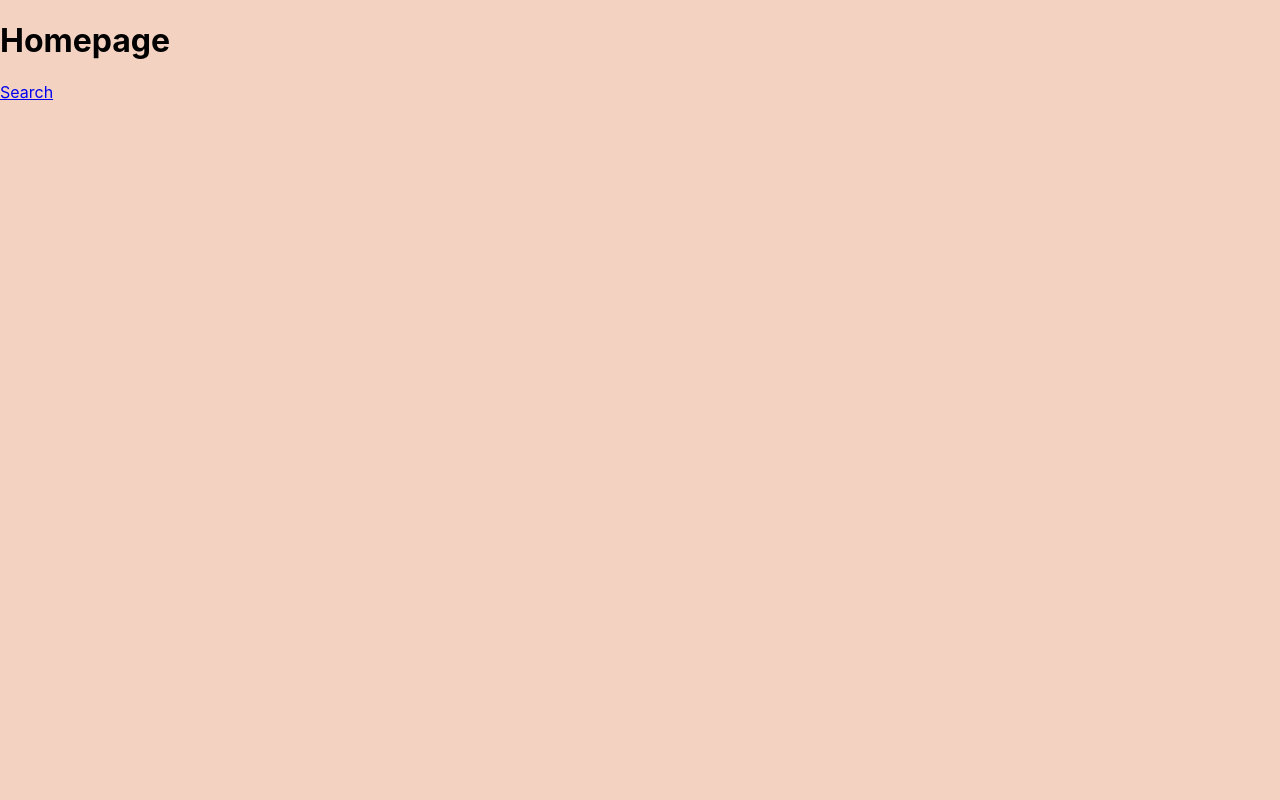
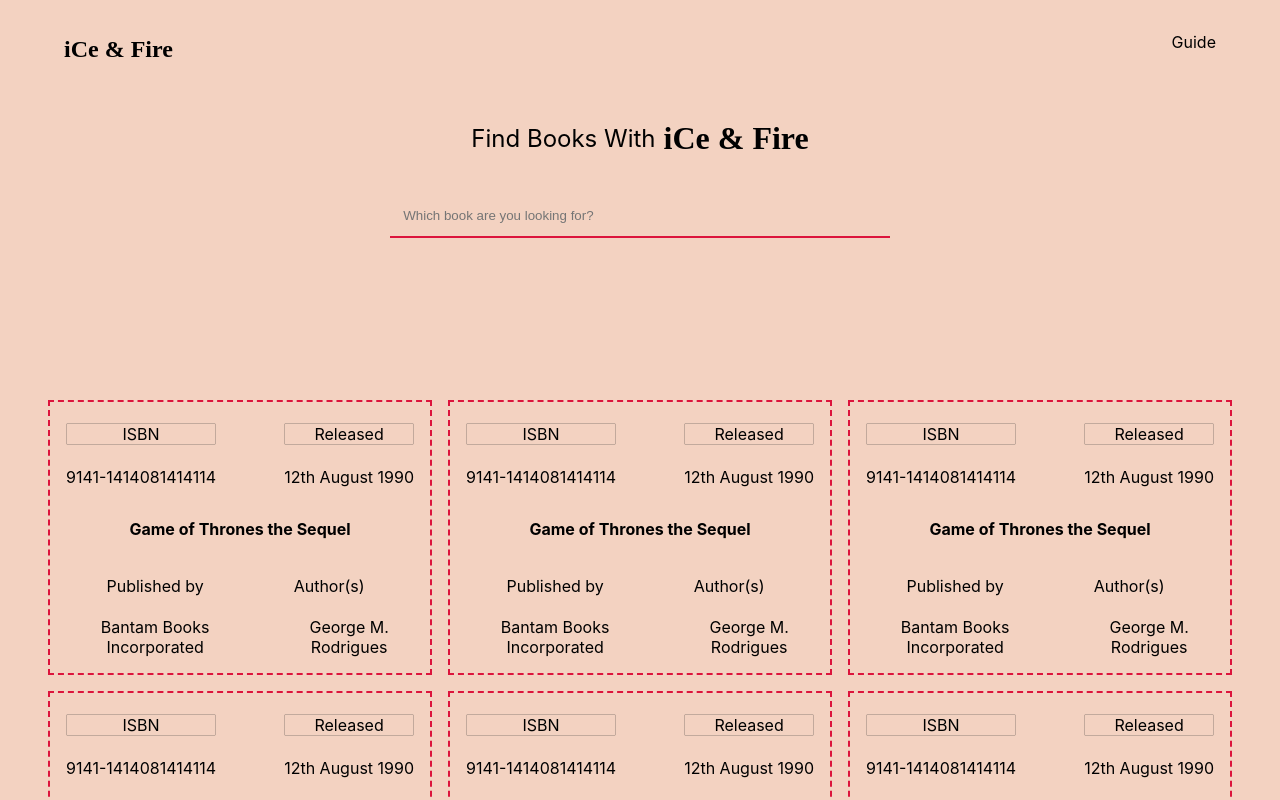
Before and after one commit to auleki/dro-assessment, a React (Create React App) app: page / in a window 1280 px wide. Built offline with nearby package versions, Linux system fonts and the light colour scheme.

Commit message:
added general book card elements

```diff
--- a/src/App.css
+++ b/src/App.css
@@ -1,3 +1,5 @@
+@import url('https://fonts.googleapis.com/css2?family=Grechen+Fuemen&family=Mr+Dafoe&family=Raleway:ital,wght@0,300;0,400;1,200&display=swap');
+
 .App {
   text-align: center;
 }
--- /dev/null
+++ b/src/components/Card.tsx
@@ -0,0 +1,35 @@
+import { SCard, Row, CardContainer, Title } from "./StyledComponents"
+
+const Card = () => {
+  return (
+    <SCard>
+      <Row>
+        <div className="isbn">
+          <h4>ISBN</h4>
+          <p>9141-1414081414114</p>
+        </div>
+        <div className="released">
+          <h4>Released</h4>
+          <p>12th August 1990</p>
+        </div>
+      </Row>
+      <CardContainer>
+        <Title>Game of Thrones the Sequel</Title>
+      </CardContainer>
+      <Row>
+        <div className="published">
+          <h4>Published by</h4>
+          <p>Bantam Books Incorporated</p>
+        </div>
+        <div className="authors">
+          <h4>Author(s)</h4>
+          <ul className="authorsList">
+            <li className="author">George M. Rodrigues</li>
+          </ul>
+        </div>
+      </Row>
+    </SCard>
+  )
+}
+
+export default Card
--- /dev/null
+++ b/src/components/Cards.tsx
@@ -0,0 +1,17 @@
+import Card from "./Card"
+import { SCards } from "./StyledComponents"
+
+const Cards = () => {
+  return (
+    <SCards>
+      <Card />
+      <Card />
+      <Card />
+      <Card />
+      <Card />
+      <Card />
+    </SCards>
+  )
+}
+
+export default Cards
--- a/src/components/Header.tsx
+++ b/src/components/Header.tsx
@@ -0,0 +1,24 @@
+import { CJumbotron, SNavbar } from "./StyledComponents"
+import Logo from "./Logo"
+
+const Header = () => {
+  return (
+    // make this resuable
+    // <CJumbotron height="100vh">
+    <CJumbotron>
+      <SNavbar>
+        <Logo />
+        <p>Guide</p>
+      </SNavbar>
+      <div className="headerText">
+        <div className="title">
+          <h2>Find Books With</h2>
+          <Logo />
+        </div>
+        <input type="text" className="searchTransition" placeholder="Which book are you looking for?"/>
+      </div>
+    </CJumbotron>
+  )
+}
+
+export default Header
--- /dev/null
+++ b/src/components/Logo.tsx
@@ -0,0 +1,9 @@
+import { SLogo } from "./StyledComponents"
+
+const Logo = () => {
+  return (
+    <SLogo>iCe & Fire</SLogo>
+  )
+}
+
+export default Logo
--- a/src/components/StyledComponents.ts
+++ b/src/components/StyledComponents.ts
@@ -1,10 +1,126 @@
 import styled, { css } from "styled-components";
-import { colors as c } from "./constants";
+import { colors as c, fonts as f } from "./constants";
 
 export const PageWrapper = styled.div(
   () => css`
     background: ${c.bg};
     height: 100vh;
     overflow-y: scroll;
+    padding: 0 3rem;
   `
 )
+
+export const CJumbotron = styled.div(
+  () => css`
+      overflow: hidden;
+      height: 50vh;
+      .headerText {
+        display: flex;
+        align-items: center;
+        gap: 1rem;
+        padding-bottom: 2rem;
+        flex-direction: column;
+        .title {
+          justify-content: center;
+          align-items: center;
+          gap: .5rem;
+          display: flex;
+        }
+        h2 {
+          font-weight: 400;
+        }
+
+        .searchTransition {
+          padding: 1em;
+          background: transparent;
+          border: none;
+          border-bottom: 2px solid crimson;
+          width: 40%;
+          outline: 0;
+          &:focus {
+            outline: 0;
+          }
+        }
+      }
+    `
+)
+
+export const Title = styled.h1(
+  () => css`
+    font-size: 1rem;
+    `
+)
+
+export const SLogo = styled.h1(
+  () => css`
+    font-family: ${f.logo};
+    `
+)
+
+export const SNavbar = styled.nav(
+  () => css`
+    display: flex;
+    padding: 1em;
+    justify-content: space-between;
+    `
+)
+
+export const SCards = styled.section(
+  () => css`
+    display: grid;
+    gap: 1rem;
+    grid-template-columns: repeat(3, 3fr);
+
+  `
+)
+
+export const SCard = styled.div(
+  () => css`
+    border: 2px dashed crimson;
+    padding: 0 1rem;
+    transition: 200ms border ease-in,
+    100ms transform ease-in;
+
+    &:hover {
+      border: 2px solid crimson;
+      transform: translateY(.1rem);
+    }
+
+    .isbn, .released {
+      h4 {
+        border: 1px solid #33333340;
+        border-radius: .1rem;
+      }
+    }
+
+    .authorsList {
+      list-style: none;
+    }
+
+    .isbn, .released, .authors, .published {
+      text-align: center;
+      padding: 0;
+      margin: 0;
+
+      h4 {
+        font-weight: 400;
+      }
+    }
+  `
+)
+
+// make this resuable by adding properties
+export const Row = styled.div(
+  () => css`
+    display: flex;
+    justify-content: space-between;
+  `
+)
+
+export const CardContainer = styled.section(
+  () => css`
+    h1 {
+      text-align: center;
+    }
+  `
+)
--- a/src/components/constants.ts
+++ b/src/components/constants.ts
@@ -5,3 +5,15 @@ export const colors = {
   cardBg: "#fef6e4",
   button: "#f582ae",
 }
+
+export const fontSizes = {
+  titleHeading: '3rem',
+  subTitleHeading: '1.5rem',
+  paragraph: '1rem'
+}
+
+export const fonts = {
+  main: "Raleway",
+  logo: "Mr Dafoe",
+  handwriting: "Grechen Fuemen",
+}
--- a/src/pages/Home.tsx
+++ b/src/pages/Home.tsx
@@ -1,11 +1,12 @@
-import { Link } from 'react-router-dom'
+import Cards from '../components/Cards'
+import Header from '../components/Header'
 import { PageWrapper } from '../components/StyledComponents'
 
 const Home = () => {
   return (
     <PageWrapper>
-      <h1>Homepage</h1>
-      <Link to="/search">Search</Link>
+      <Header />
+      <Cards />
     </PageWrapper>
   )
 }
```
Also changed, not shown: src/components/CJumbotron.tsx (deleted).
